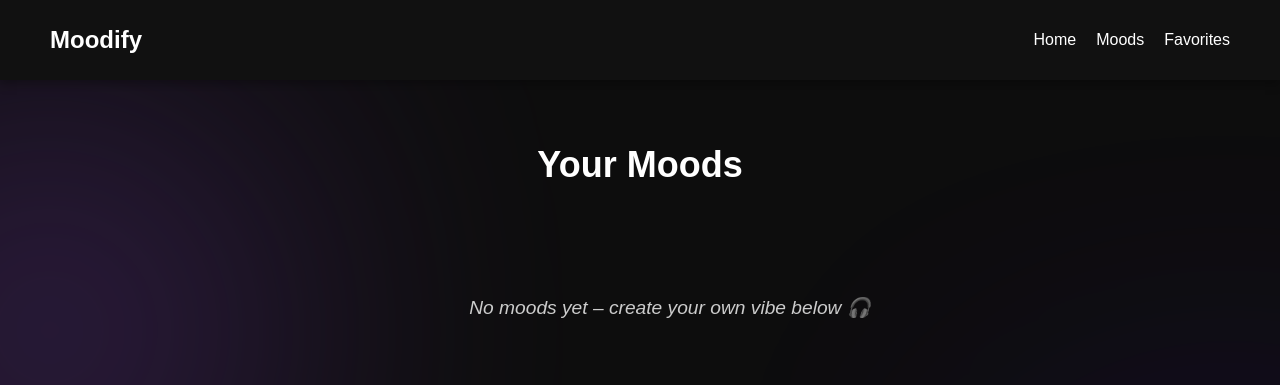
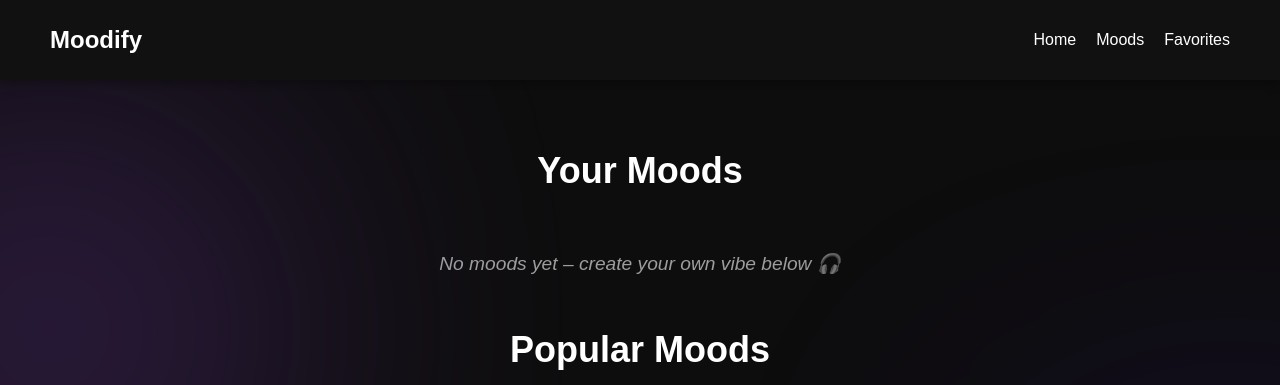
Before and after one commit to lenajoebges/Webentwicklung, a plain HTML site: page moods.html in a window 1280 px wide. Shown: the top 385 px of the page. Drawn offline with Linux system fonts and the light colour scheme.

Commit message:
text zentriert

```diff
--- a/moods.html
+++ b/moods.html
@@ -21,8 +21,7 @@
     </ul>
   </nav>
   <main class="moods-container">
-    <h1 class="section-title">Your Moods</h1>
-    <div id="yourMoodsGrid" class="playlist-grid"></div>
+    <h2 class="section-title">Your Moods</h2>
     <div id="emptyPlaceholder" class="empty-placeholder">
       No moods yet – create your own vibe below 🎧
     </div>
--- a/mystyling.css
+++ b/mystyling.css
@@ -512,14 +512,11 @@
 }
 
 .empty-placeholder {
-  display: flex;
-  justify-content: center;
-  align-items: center;
+  color: rgb(157, 157, 157);
+  font-style: italic;
+  margin-top: 5px;
+  margin-bottom: 20px;
   text-align: center;
-  font-style: italic;
-  color: #ccc;
-  margin: 2em 0;
-  width: 100%;
 }
 
 @media (max-width: 600px) {
```
